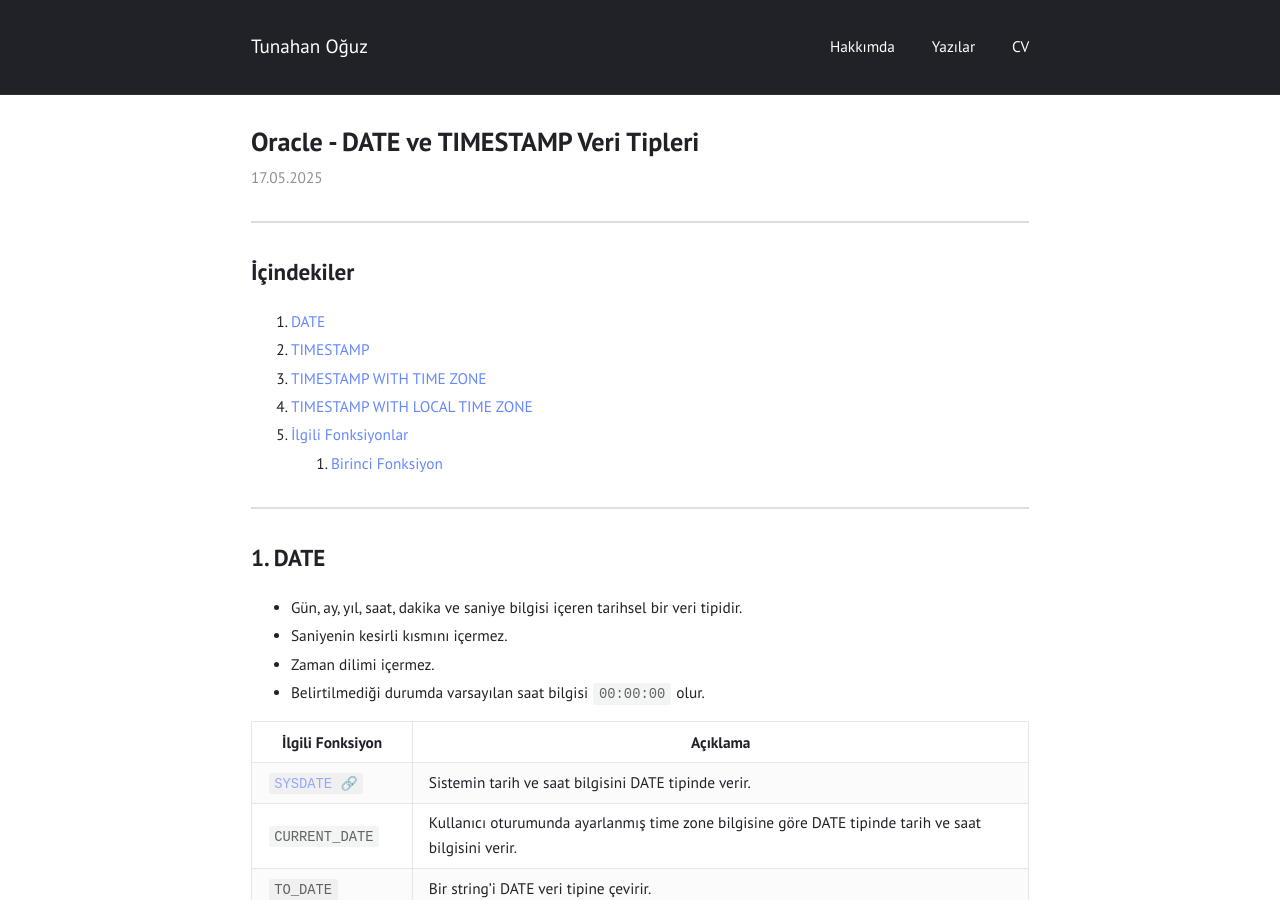
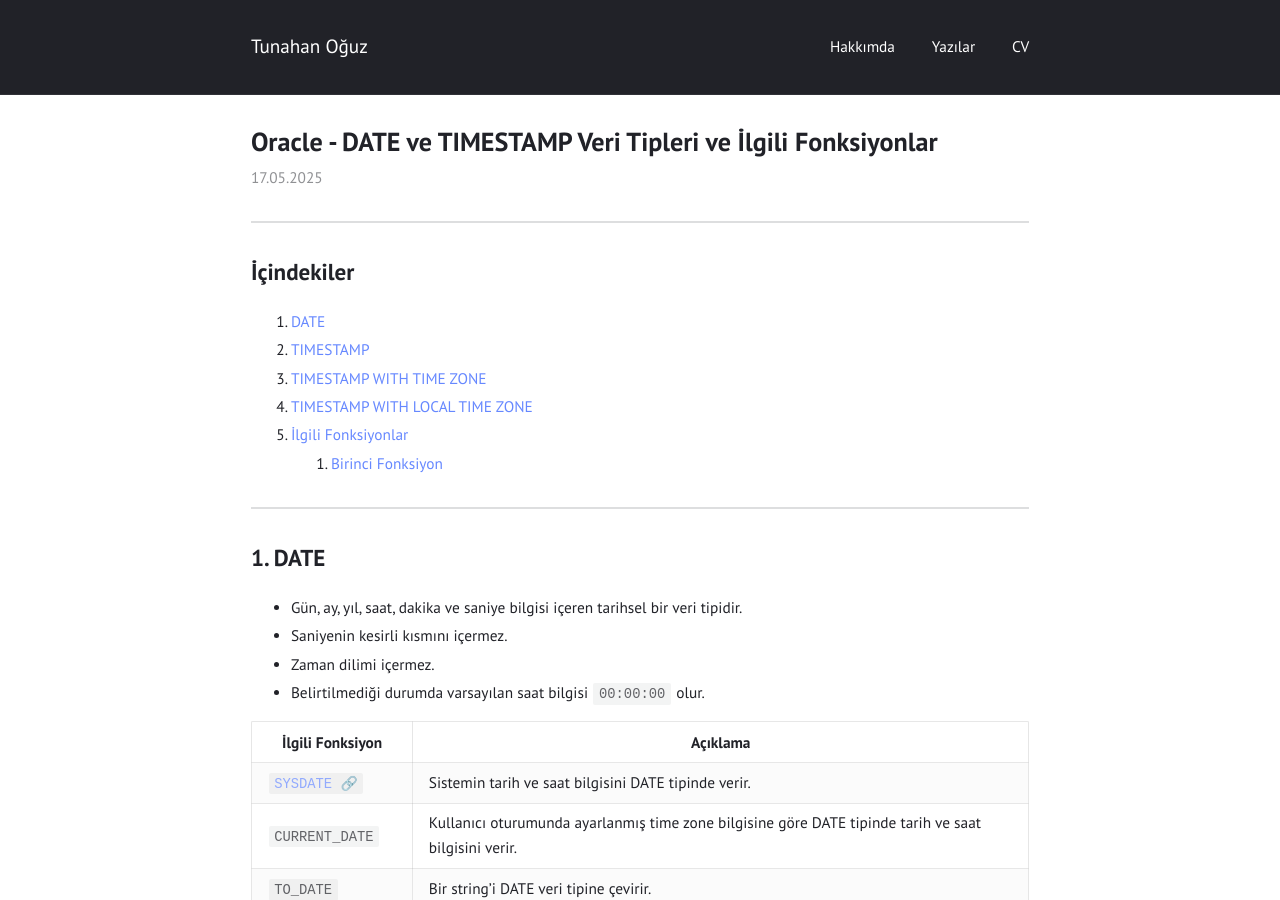
Before and after one commit to tunahanoguz/tunahanoguz.github.io, a Jekyll site: the page built from _posts/2025-05-17-oracle-DATE-ve-TIMESTAMP-veri-tipleri.md, in a window 1280 px wide and 900 px high. Built offline with Jekyll 4.4.1, drawn with Linux system fonts in a browser that asks for light colours.

Commit message:
Update 2025-05-17-oracle-DATE-ve-TIMESTAMP-veri-tipleri.md

```diff
--- a/_posts/2025-05-17-oracle-DATE-ve-TIMESTAMP-veri-tipleri.md
+++ b/_posts/2025-05-17-oracle-DATE-ve-TIMESTAMP-veri-tipleri.md
@@ -1,5 +1,5 @@
 ---
-title:  "Oracle - DATE ve TIMESTAMP Veri Tipleri"
+title:  "Oracle - DATE ve TIMESTAMP Veri Tipleri ve İlgili Fonksiyonlar"
 layout: post
 categories: oracle
 ---
```
